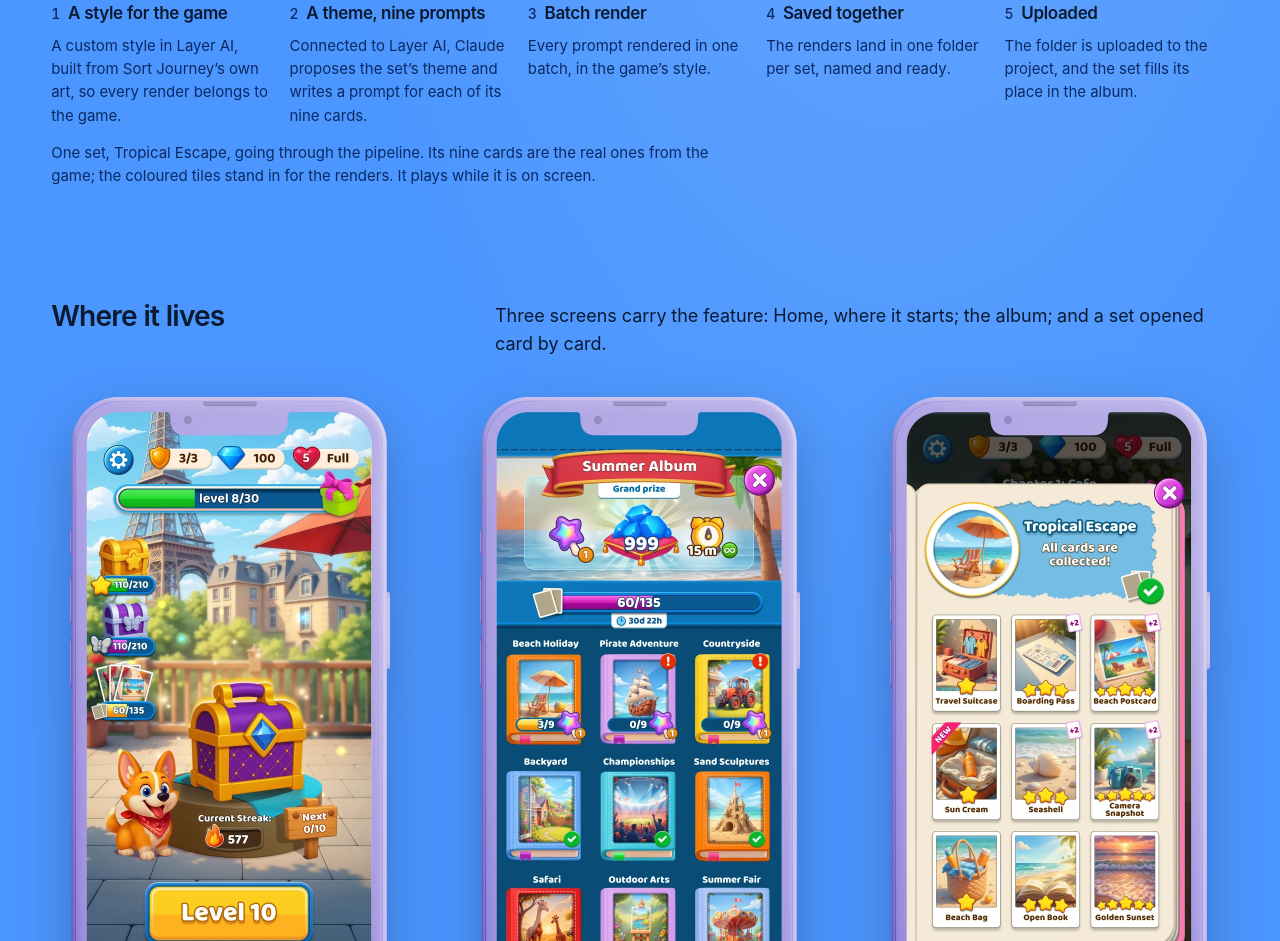
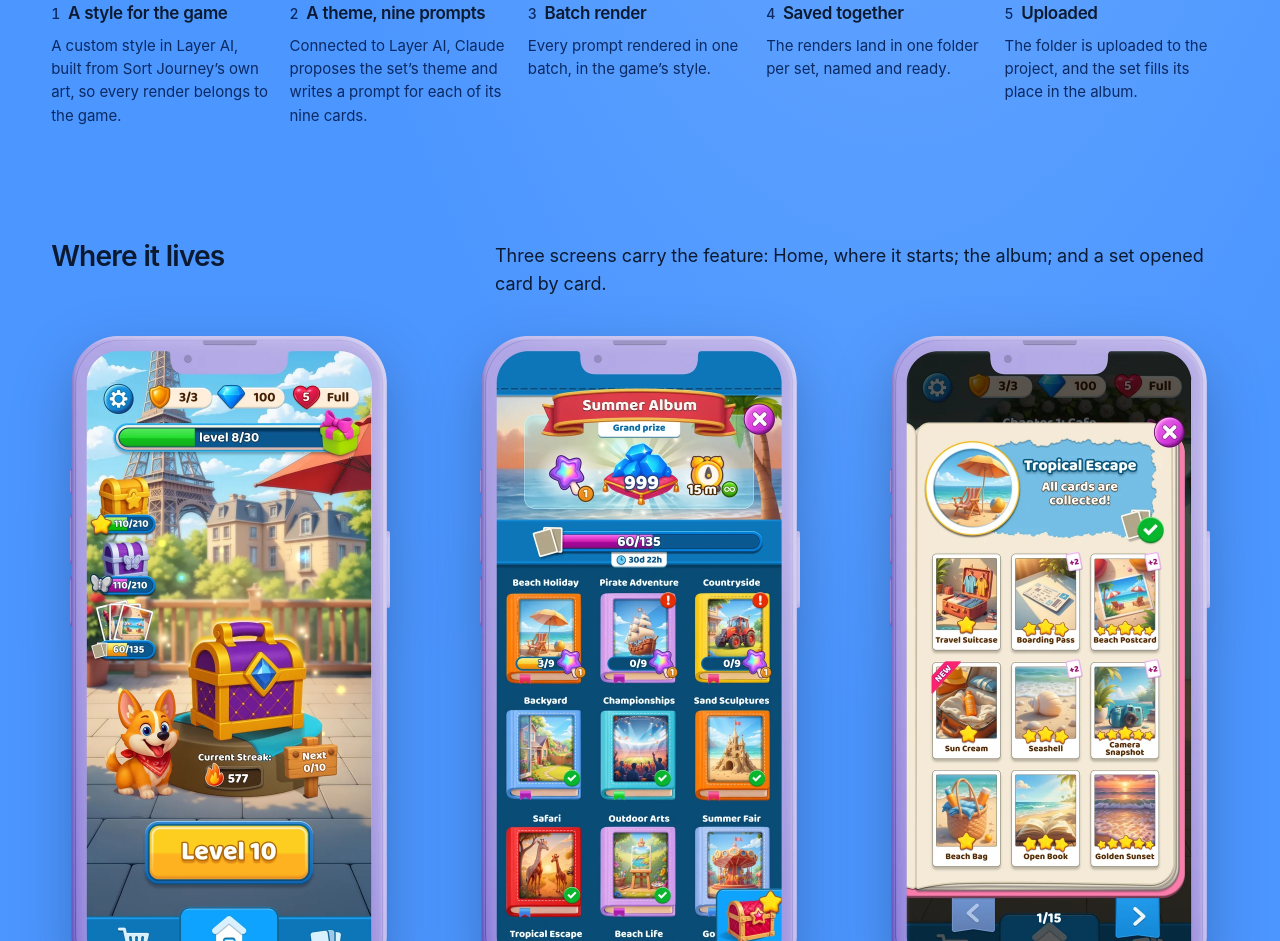
Before and after one commit to natalivm/portfolio, an Astro site: page /work/sort-journey in a window 1280 px wide. Shown: the part 2187-3128 px from the top of the page. Built offline with nearby package versions, Linux system fonts and the light colour scheme; Astro itself is replaced by a stand-in of ours.

Commit message:
Sort Journey: drop the caption under the pipeline animation
Co-Authored-By: Claude Opus 5.5 <noreply@anthropic.com>
Claude-Session: https://claude.ai/code/session_01XFxHD8w4HQtLUnRGHytL8t

```diff
--- a/src/components/cases/SortJourney.astro
+++ b/src/components/cases/SortJourney.astro
@@ -181,10 +181,6 @@ const principles = [
           </li>
         ))}
       </ol>
-      <figcaption>
-        One set, {demoSet}, going through the pipeline. Its nine cards are the real ones from the game; the
-        coloured tiles stand in for the renders. It plays while it is on screen.
-      </figcaption>
     </figure>
 
   </section>
```
